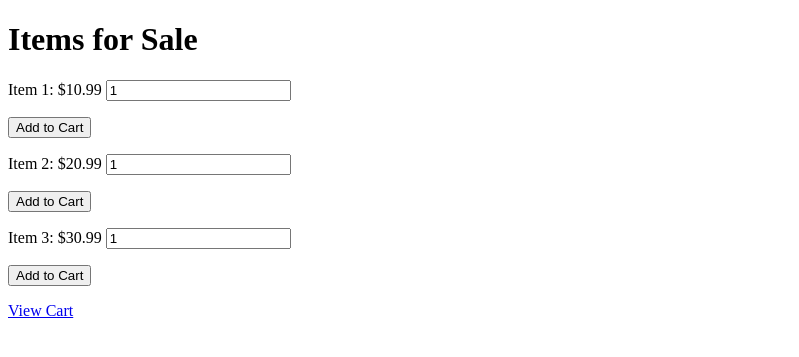
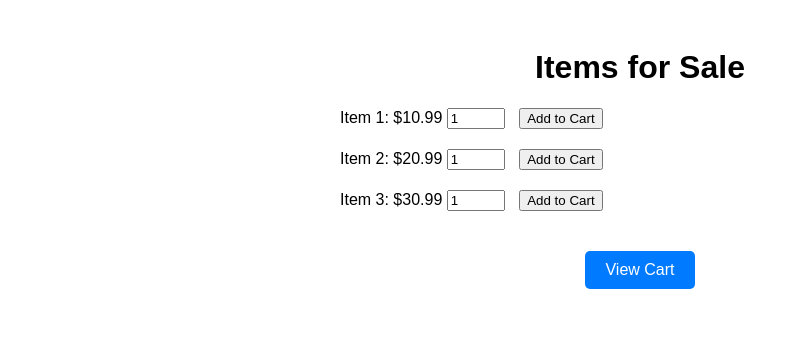
Before and after one commit to Javila127/CS3800NetProject2, a Flask app: page / in a window 1280 px wide. Shown: the top 357 px of the page, without its empty margins (0-799 px from the left). Run offline with Flask 3, Linux system fonts and the light colour scheme.

Commit message:
Update UI

```diff
--- a/templates/home.html
+++ b/templates/home.html
@@ -1,24 +1,68 @@
 <!DOCTYPE html>
-<html>
+<html lang="en">
 <head>
-    <title>Home</title>
+    <meta charset="UTF-8">
+    <meta name="viewport" content="width=device-width, initial-scale=1.0">
+    <title>Shopping Cart</title>
+    <style>
+        body {
+            font-family: Arial, sans-serif;
+            padding: 20px;
+        }
+        .container {
+            max-width: 600px;
+            margin: 0 auto;
+        }
+        h1 {
+            text-align: center;
+        }
+        .item {
+            margin-bottom: 20px;
+        }
+        .item p {
+            margin: 0;
+        }
+        .item input[type="number"] {
+            width: 50px;
+        }
+        .item button {
+            margin-left: 10px;
+        }
+        .view-cart {
+            text-align: center;
+        }
+        .view-cart a {
+            text-decoration: none;
+            background-color: #007bff;
+            color: #fff;
+            padding: 10px 20px;
+            border-radius: 5px;
+            display: inline-block;
+            margin-top: 20px;
+        }
+    </style>
 </head>
 <body>
+    <div class="container">
         <h1>Items for Sale</h1>
+        <div class="item">
             <form action="/add_to_cart/item1" method="POST">
-        <p>Item 1: $10.99 <input type="number" name="quantity" value="1" min="1"></p>
-        <button type="submit">Add to Cart</button>
+                <p>Item 1: $10.99 <input type="number" name="quantity" value="1" min="1"> <button type="submit">Add to Cart</button></p>
             </form>
+        </div>
+        <div class="item">
             <form action="/add_to_cart/item2" method="POST">
-        <p>Item 2: $20.99 <input type="number" name="quantity" value="1" min="1"></p>
-        <button type="submit">Add to Cart</button>
+                <p>Item 2: $20.99 <input type="number" name="quantity" value="1" min="1"> <button type="submit">Add to Cart</button></p>
             </form>
+        </div>
+        <div class="item">
             <form action="/add_to_cart/item3" method="POST">
-        <p>Item 3: $30.99 <input type="number" name="quantity" value="1" min="1"></p>
-        <button type="submit">Add to Cart</button>
+                <p>Item 3: $30.99 <input type="number" name="quantity" value="1" min="1"> <button type="submit">Add to Cart</button></p>
             </form>
-    <a href="/cart">
-        <p>View Cart</p>
-    </a>
+        </div>
+        <div class="view-cart">
+            <a href="/cart">View Cart</a>
+        </div>
+    </div>
 </body>
 </html>
```
Lines whose indentation alone changed are shown as unchanged.
